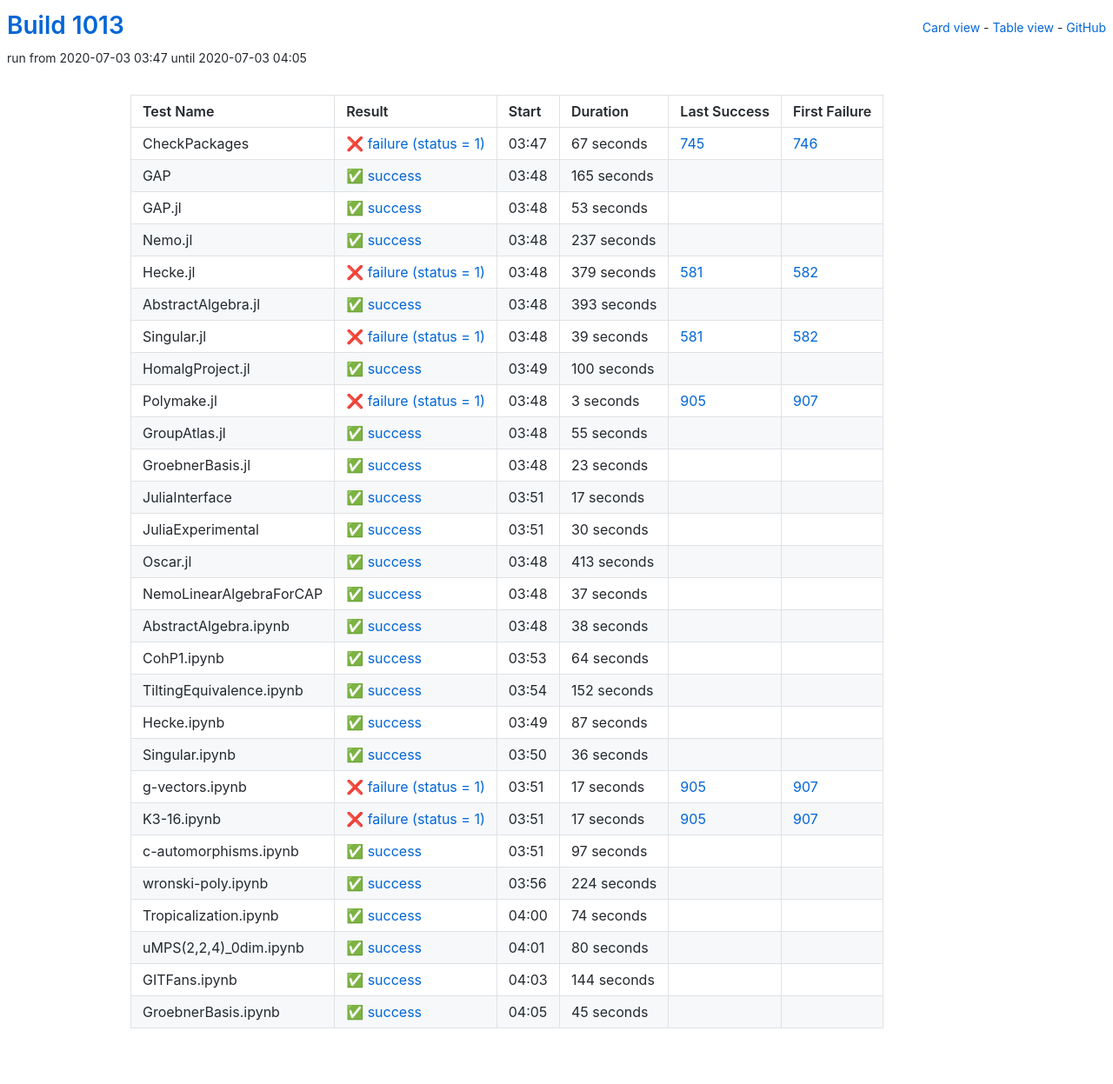
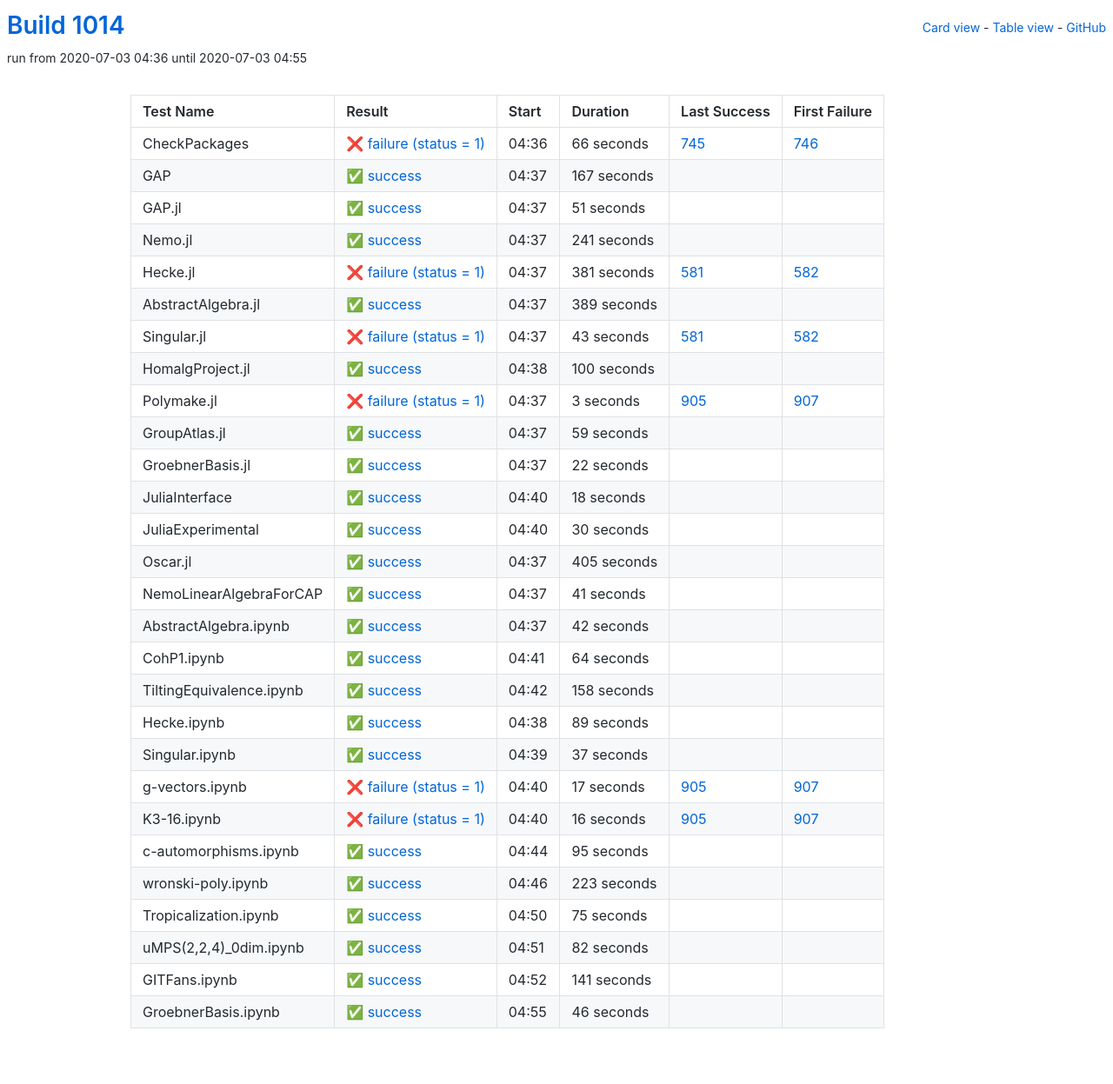
Before and after one commit to oscar-system/oscar-ci-status-1.4, a Jekyll site: the page built from table.html, in a window 1280 px wide. Shown: the whole page at 87% size. Built offline with Jekyll 4.4.1, drawn with Linux system fonts in a browser that asks for light colours.

Commit message:
Build #1014

```diff
--- a/_data/ci.yml
+++ b/_data/ci.yml
@@ -1,6 +1,6 @@
 ---
-build: 1013
-build_url: https://oscarci.mathematik.uni-kl.de/job/oscar-julia-1.4/1013/
+build: 1014
+build_url: https://oscarci.mathematik.uni-kl.de/job/oscar-julia-1.4/1014/
 job: oscar-julia-1.4
 organization: oscar-system
 repo: oscar-ci-status-1.4
@@ -8,92 +8,92 @@ repourl: https://github.com/oscar-system/oscar-ci-status-1.4
 tests:
 - name: CheckPackages
   id: checkpackages
-  log: https://oscarci.mathematik.uni-kl.de/job/oscar-julia-1.4/1013/artifact/logs/build-1013/CheckPackages.log
-  start: 2020-07-03 03:47
+  log: https://oscarci.mathematik.uni-kl.de/job/oscar-julia-1.4/1014/artifact/logs/build-1014/CheckPackages.log
+  start: 2020-07-03 04:36
   success: false
   exitcode: 1
   status: failure
-  duration: 67
+  duration: 66
   last_success: 745
   last_success_url: https://oscarci.mathematik.uni-kl.de/job/oscar-julia-1.4/745/
   first_failure: 746
   first_failure_url: https://oscarci.mathematik.uni-kl.de/job/oscar-julia-1.4/746/
 - name: GAP
   id: gap
-  log: https://oscarci.mathematik.uni-kl.de/job/oscar-julia-1.4/1013/artifact/logs/build-1013/GAP.log
-  start: 2020-07-03 03:48
+  log: https://oscarci.mathematik.uni-kl.de/job/oscar-julia-1.4/1014/artifact/logs/build-1014/GAP.log
+  start: 2020-07-03 04:37
   success: true
   exitcode: 0
   status: success
-  duration: 165
+  duration: 167
   last_success: false
   last_success_url:
   first_failure: false
   first_failure_url:
 - name: GAP.jl
   id: gap-jl
-  log: https://oscarci.mathematik.uni-kl.de/job/oscar-julia-1.4/1013/artifact/logs/build-1013/GAP.jl.log
-  start: 2020-07-03 03:48
+  log: https://oscarci.mathematik.uni-kl.de/job/oscar-julia-1.4/1014/artifact/logs/build-1014/GAP.jl.log
+  start: 2020-07-03 04:37
   success: true
   exitcode: 0
   status: success
-  duration: 53
+  duration: 51
   last_success: false
   last_success_url:
   first_failure: false
   first_failure_url:
 - name: Nemo.jl
   id: nemo-jl
-  log: https://oscarci.mathematik.uni-kl.de/job/oscar-julia-1.4/1013/artifact/logs/build-1013/Nemo.jl.log
-  start: 2020-07-03 03:48
+  log: https://oscarci.mathematik.uni-kl.de/job/oscar-julia-1.4/1014/artifact/logs/build-1014/Nemo.jl.log
+  start: 2020-07-03 04:37
   success: true
   exitcode: 0
   status: success
-  duration: 237
+  duration: 241
   last_success: false
   last_success_url:
   first_failure: false
   first_failure_url:
 - name: Hecke.jl
   id: hecke-jl
-  log: https://oscarci.mathematik.uni-kl.de/job/oscar-julia-1.4/1013/artifact/logs/build-1013/Hecke.jl.log
-  start: 2020-07-03 03:48
+  log: https://oscarci.mathematik.uni-kl.de/job/oscar-julia-1.4/1014/artifact/logs/build-1014/Hecke.jl.log
+  start: 2020-07-03 04:37
   success: false
   exitcode: 1
   status: failure
-  duration: 379
+  duration: 381
   last_success: 581
   last_success_url: https://oscarci.mathematik.uni-kl.de/job/oscar-julia-1.4/581/
   first_failure: 582
   first_failure_url: https://oscarci.mathematik.uni-kl.de/job/oscar-julia-1.4/582/
 - name: AbstractAlgebra.jl
   id: abstractalgebra-jl
-  log: https://oscarci.mathematik.uni-kl.de/job/oscar-julia-1.4/1013/artifact/logs/build-1013/AbstractAlgebra.jl.log
-  start: 2020-07-03 03:48
+  log: https://oscarci.mathematik.uni-kl.de/job/oscar-julia-1.4/1014/artifact/logs/build-1014/AbstractAlgebra.jl.log
+  start: 2020-07-03 04:37
   success: true
   exitcode: 0
   status: success
-  duration: 393
+  duration: 389
   last_success: false
   last_success_url:
   first_failure: false
   first_failure_url:
 - name: Singular.jl
   id: singular-jl
-  log: https://oscarci.mathematik.uni-kl.de/job/oscar-julia-1.4/1013/artifact/logs/build-1013/Singular.jl.log
-  start: 2020-07-03 03:48
+  log: https://oscarci.mathematik.uni-kl.de/job/oscar-julia-1.4/1014/artifact/logs/build-1014/Singular.jl.log
+  start: 2020-07-03 04:37
   success: false
   exitcode: 1
   status: failure
-  duration: 39
+  duration: 43
   last_success: 581
   last_success_url: https://oscarci.mathematik.uni-kl.de/job/oscar-julia-1.4/581/
   first_failure: 582
   first_failure_url: https://oscarci.mathematik.uni-kl.de/job/oscar-julia-1.4/582/
 - name: HomalgProject.jl
   id: homalgproject-jl
-  log: https://oscarci.mathematik.uni-kl.de/job/oscar-julia-1.4/1013/artifact/logs/build-1013/HomalgProject.jl.log
-  start: 2020-07-03 03:49
+  log: https://oscarci.mathematik.uni-kl.de/job/oscar-julia-1.4/1014/artifact/logs/build-1014/HomalgProject.jl.log
+  start: 2020-07-03 04:38
   success: true
   exitcode: 0
   status: success
@@ -104,8 +104,8 @@ tests:
   first_failure_url:
 - name: Polymake.jl
   id: polymake-jl
-  log: https://oscarci.mathematik.uni-kl.de/job/oscar-julia-1.4/1013/artifact/logs/build-1013/Polymake.jl.log
-  start: 2020-07-03 03:48
+  log: https://oscarci.mathematik.uni-kl.de/job/oscar-julia-1.4/1014/artifact/logs/build-1014/Polymake.jl.log
+  start: 2020-07-03 04:37
   success: false
   exitcode: 1
   status: failure
@@ -116,44 +116,44 @@ tests:
   first_failure_url: https://oscarci.mathematik.uni-kl.de/job/oscar-julia-1.4/907/
 - name: GroupAtlas.jl
   id: groupatlas-jl
-  log: https://oscarci.mathematik.uni-kl.de/job/oscar-julia-1.4/1013/artifact/logs/build-1013/GroupAtlas.jl.log
-  start: 2020-07-03 03:48
+  log: https://oscarci.mathematik.uni-kl.de/job/oscar-julia-1.4/1014/artifact/logs/build-1014/GroupAtlas.jl.log
+  start: 2020-07-03 04:37
   success: true
   exitcode: 0
   status: success
-  duration: 55
+  duration: 59
   last_success: false
   last_success_url:
   first_failure: false
   first_failure_url:
 - name: GroebnerBasis.jl
   id: groebnerbasis-jl
-  log: https://oscarci.mathematik.uni-kl.de/job/oscar-julia-1.4/1013/artifact/logs/build-1013/GroebnerBasis.jl.log
-  start: 2020-07-03 03:48
+  log: https://oscarci.mathematik.uni-kl.de/job/oscar-julia-1.4/1014/artifact/logs/build-1014/GroebnerBasis.jl.log
+  start: 2020-07-03 04:37
   success: true
   exitcode: 0
   status: success
-  duration: 23
+  duration: 22
   last_success: false
   last_success_url:
   first_failure: false
   first_failure_url:
 - name: JuliaInterface
   id: juliainterface
-  log: https://oscarci.mathematik.uni-kl.de/job/oscar-julia-1.4/1013/artifact/logs/build-1013/JuliaInterface.log
-  start: 2020-07-03 03:51
+  log: https://oscarci.mathematik.uni-kl.de/job/oscar-julia-1.4/1014/artifact/logs/build-1014/JuliaInterface.log
+  start: 2020-07-03 04:40
   success: true
   exitcode: 0
   status: success
-  duration: 17
+  duration: 18
   last_success: false
   last_success_url:
   first_failure: false
   first_failure_url:
 - name: JuliaExperimental
   id: juliaexperimental
-  log: https://oscarci.mathematik.uni-kl.de/job/oscar-julia-1.4/1013/artifact/logs/build-1013/JuliaExperimental.log
-  start: 2020-07-03 03:51
+  log: https://oscarci.mathematik.uni-kl.de/job/oscar-julia-1.4/1014/artifact/logs/build-1014/JuliaExperimental.log
+  start: 2020-07-03 04:40
   success: true
   exitcode: 0
   status: success
@@ -164,44 +164,44 @@ tests:
   first_failure_url:
 - name: Oscar.jl
   id: oscar-jl
-  log: https://oscarci.mathematik.uni-kl.de/job/oscar-julia-1.4/1013/artifact/logs/build-1013/Oscar.jl.log
-  start: 2020-07-03 03:48
+  log: https://oscarci.mathematik.uni-kl.de/job/oscar-julia-1.4/1014/artifact/logs/build-1014/Oscar.jl.log
+  start: 2020-07-03 04:37
   success: true
   exitcode: 0
   status: success
-  duration: 413
+  duration: 405
   last_success: false
   last_success_url:
   first_failure: false
   first_failure_url:
 - name: NemoLinearAlgebraForCAP
   id: nemolinearalgebraforcap
-  log: https://oscarci.mathematik.uni-kl.de/job/oscar-julia-1.4/1013/artifact/logs/build-1013/NemoLinearAlgebraForCAP.log
-  start: 2020-07-03 03:48
+  log: https://oscarci.mathematik.uni-kl.de/job/oscar-julia-1.4/1014/artifact/logs/build-1014/NemoLinearAlgebraForCAP.log
+  start: 2020-07-03 04:37
   success: true
   exitcode: 0
   status: success
-  duration: 37
+  duration: 41
   last_success: false
   last_success_url:
   first_failure: false
   first_failure_url:
 - name: AbstractAlgebra.ipynb
   id: abstractalgebra-ipynb
-  log: https://oscarci.mathematik.uni-kl.de/job/oscar-julia-1.4/1013/artifact/logs/build-1013/AbstractAlgebra.ipynb.log
-  start: 2020-07-03 03:48
+  log: https://oscarci.mathematik.uni-kl.de/job/oscar-julia-1.4/1014/artifact/logs/build-1014/AbstractAlgebra.ipynb.log
+  start: 2020-07-03 04:37
   success: true
   exitcode: 0
   status: success
-  duration: 38
+  duration: 42
   last_success: false
   last_success_url:
   first_failure: false
   first_failure_url:
 - name: CohP1.ipynb
   id: cohp1-ipynb
-  log: https://oscarci.mathematik.uni-kl.de/job/oscar-julia-1.4/1013/artifact/logs/build-1013/CohP1.ipynb.log
-  start: 2020-07-03 03:53
+  log: https://oscarci.mathematik.uni-kl.de/job/oscar-julia-1.4/1014/artifact/logs/build-1014/CohP1.ipynb.log
+  start: 2020-07-03 04:41
   success: true
   exitcode: 0
   status: success
@@ -212,44 +212,44 @@ tests:
   first_failure_url:
 - name: TiltingEquivalence.ipynb
   id: tiltingequivalence-ipynb
-  log: https://oscarci.mathematik.uni-kl.de/job/oscar-julia-1.4/1013/artifact/logs/build-1013/TiltingEquivalence.ipynb.log
-  start: 2020-07-03 03:54
+  log: https://oscarci.mathematik.uni-kl.de/job/oscar-julia-1.4/1014/artifact/logs/build-1014/TiltingEquivalence.ipynb.log
+  start: 2020-07-03 04:42
   success: true
   exitcode: 0
   status: success
-  duration: 152
+  duration: 158
   last_success: false
   last_success_url:
   first_failure: false
   first_failure_url:
 - name: Hecke.ipynb
   id: hecke-ipynb
-  log: https://oscarci.mathematik.uni-kl.de/job/oscar-julia-1.4/1013/artifact/logs/build-1013/Hecke.ipynb.log
-  start: 2020-07-03 03:49
+  log: https://oscarci.mathematik.uni-kl.de/job/oscar-julia-1.4/1014/artifact/logs/build-1014/Hecke.ipynb.log
+  start: 2020-07-03 04:38
   success: true
   exitcode: 0
   status: success
-  duration: 87
+  duration: 89
   last_success: false
   last_success_url:
   first_failure: false
   first_failure_url:
 - name: Singular.ipynb
   id: singular-ipynb
-  log: https://oscarci.mathematik.uni-kl.de/job/oscar-julia-1.4/1013/artifact/logs/build-1013/Singular.ipynb.log
-  start: 2020-07-03 03:50
+  log: https://oscarci.mathematik.uni-kl.de/job/oscar-julia-1.4/1014/artifact/logs/build-1014/Singular.ipynb.log
+  start: 2020-07-03 04:39
   success: true
   exitcode: 0
   status: success
-  duration: 36
+  duration: 37
   last_success: false
   last_success_url:
   first_failure: false
   first_failure_url:
 - name: g-vectors.ipynb
   id: g-vectors-ipynb
-  log: https://oscarci.mathematik.uni-kl.de/job/oscar-julia-1.4/1013/artifact/logs/build-1013/g-vectors.ipynb.log
-  start: 2020-07-03 03:51
+  log: https://oscarci.mathematik.uni-kl.de/job/oscar-julia-1.4/1014/artifact/logs/build-1014/g-vectors.ipynb.log
+  start: 2020-07-03 04:40
   success: false
   exitcode: 1
   status: failure
@@ -260,84 +260,84 @@ tests:
   first_failure_url: https://oscarci.mathematik.uni-kl.de/job/oscar-julia-1.4/907/
 - name: K3-16.ipynb
   id: k3-16-ipynb
-  log: https://oscarci.mathematik.uni-kl.de/job/oscar-julia-1.4/1013/artifact/logs/build-1013/K3-16.ipynb.log
-  start: 2020-07-03 03:51
+  log: https://oscarci.mathematik.uni-kl.de/job/oscar-julia-1.4/1014/artifact/logs/build-1014/K3-16.ipynb.log
+  start: 2020-07-03 04:40
   success: false
   exitcode: 1
   status: failure
-  duration: 17
+  duration: 16
   last_success: 905
   last_success_url: https://oscarci.mathematik.uni-kl.de/job/oscar-julia-1.4/905/
   first_failure: 907
   first_failure_url: https://oscarci.mathematik.uni-kl.de/job/oscar-julia-1.4/907/
 - name: c-automorphisms.ipynb
   id: c-automorphisms-ipynb
-  log: https://oscarci.mathematik.uni-kl.de/job/oscar-julia-1.4/1013/artifact/logs/build-1013/c-automorphisms.ipynb.log
-  start: 2020-07-03 03:51
+  log: https://oscarci.mathematik.uni-kl.de/job/oscar-julia-1.4/1014/artifact/logs/build-1014/c-automorphisms.ipynb.log
+  start: 2020-07-03 04:44
   success: true
   exitcode: 0
   status: success
-  duration: 97
+  duration: 95
   last_success: false
   last_success_url:
   first_failure: false
   first_failure_url:
 - name: wronski-poly.ipynb
   id: wronski-poly-ipynb
-  log: https://oscarci.mathematik.uni-kl.de/job/oscar-julia-1.4/1013/artifact/logs/build-1013/wronski-poly.ipynb.log
-  start: 2020-07-03 03:56
+  log: https://oscarci.mathematik.uni-kl.de/job/oscar-julia-1.4/1014/artifact/logs/build-1014/wronski-poly.ipynb.log
+  start: 2020-07-03 04:46
   success: true
   exitcode: 0
   status: success
-  duration: 224
+  duration: 223
   last_success: false
   last_success_url:
   first_failure: false
   first_failure_url:
 - name: Tropicalization.ipynb
   id: tropicalization-ipynb
-  log: https://oscarci.mathematik.uni-kl.de/job/oscar-julia-1.4/1013/artifact/logs/build-1013/Tropicalization.ipynb.log
-  start: 2020-07-03 04:00
+  log: https://oscarci.mathematik.uni-kl.de/job/oscar-julia-1.4/1014/artifact/logs/build-1014/Tropicalization.ipynb.log
+  start: 2020-07-03 04:50
   success: true
   exitcode: 0
   status: success
-  duration: 74
+  duration: 75
   last_success: false
   last_success_url:
   first_failure: false
   first_failure_url:
 - name: uMPS(2,2,4)_0dim.ipynb
   id: umps-2-2-4-0dim-ipynb
-  log: https://oscarci.mathematik.uni-kl.de/job/oscar-julia-1.4/1013/artifact/logs/build-1013/uMPS-2-2-4-_0dim.ipynb.log
-  start: 2020-07-03 04:01
+  log: https://oscarci.mathematik.uni-kl.de/job/oscar-julia-1.4/1014/artifact/logs/build-1014/uMPS-2-2-4-_0dim.ipynb.log
+  start: 2020-07-03 04:51
   success: true
   exitcode: 0
   status: success
-  duration: 80
+  duration: 82
   last_success: false
   last_success_url:
   first_failure: false
   first_failure_url:
 - name: GITFans.ipynb
   id: gitfans-ipynb
-  log: https://oscarci.mathematik.uni-kl.de/job/oscar-julia-1.4/1013/artifact/logs/build-1013/GITFans.ipynb.log
-  start: 2020-07-03 04:03
+  log: https://oscarci.mathematik.uni-kl.de/job/oscar-julia-1.4/1014/artifact/logs/build-1014/GITFans.ipynb.log
+  start: 2020-07-03 04:52
   success: true
   exitcode: 0
   status: success
-  duration: 144
+  duration: 141
   last_success: false
   last_success_url:
   first_failure: false
   first_failure_url:
 - name: GroebnerBasis.ipynb
   id: groebnerbasis-ipynb
-  log: https://oscarci.mathematik.uni-kl.de/job/oscar-julia-1.4/1013/artifact/logs/build-1013/GroebnerBasis.ipynb.log
-  start: 2020-07-03 04:05
+  log: https://oscarci.mathematik.uni-kl.de/job/oscar-julia-1.4/1014/artifact/logs/build-1014/GroebnerBasis.ipynb.log
+  start: 2020-07-03 04:55
   success: true
   exitcode: 0
   status: success
-  duration: 45
+  duration: 46
   last_success: false
   last_success_url:
   first_failure: false
```
Also changed, not shown: README.md.
